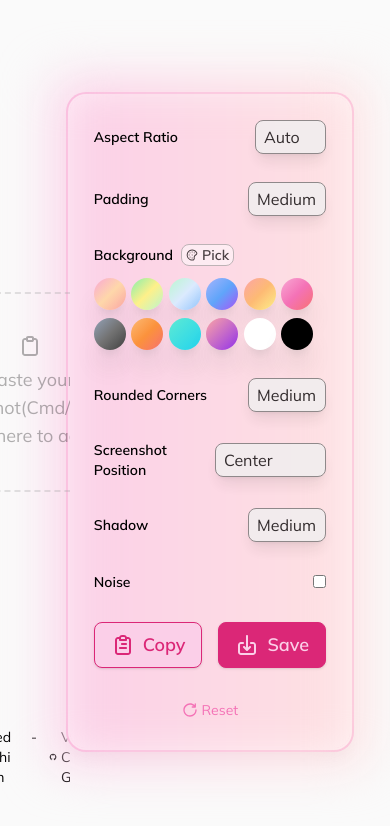
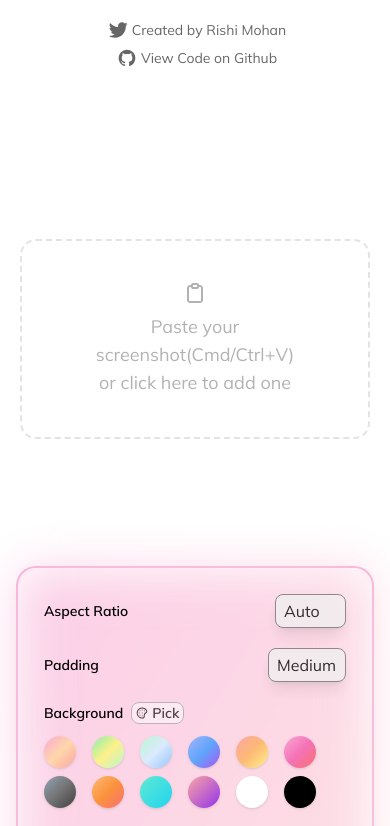
Before and after one commit to rishimohan/pika, a Next.js app: page / in a window 390 px wide. Shown: the top 826 px of the page. Built offline with nearby package versions, Linux system fonts and the light colour scheme.

Commit message:
Added responsiveness,new layout and meta updates

```diff
--- a/components/main.js
+++ b/components/main.js
@@ -221,7 +221,7 @@ export default function Main() {
         )}
         <div
           className={classnames(
-            "absolute w-auto max-w-[400px] z-10 top-[calc(100%)] left-[-30px] bg-white/80 backdrop-blur shadow-lg py-4 px-5 rounded-xl flex shadow-gray-500/50 dark:shadow-black/80 border border-gray-400 flex-col dark:border-gray-800 dark:bg-black/90 duration-200",
+            "absolute w-auto max-w-[400px] z-10 top-[calc(100%)] left-[-30px] bg-white/80 backdrop-blur shadow-lg py-4 px-5 rounded-xl flex shadow-gray-500/50 dark:shadow-black/80 border border-gray-400 flex-col dark:border-gray-800 dark:bg-black/80 duration-200",
             {
               "opacity-0 pointer-events-none scale-[0.9]": !bgPicker,
             },
@@ -364,15 +364,15 @@ export default function Main() {
 
   const renderOptions = () => {
     return (
-      <div className="sticky top-0 flex items-center h-screen">
+      <div className="sticky top-0 flex items-center lg:min-h-screen">
         <div
           className={classnames(
-            "flex p-6 lg:p-8 flex-col h-auto bg-white/90 dark:bg-[#000]/70 rounded-2xl ring-2 ring-pink-300 dark:ring-pink-900/40 ring-offset-[2px] ring-offset-white dark:ring-offset-black shadow-lg shadow-gray-200 dark:shadow-black max-h-screen w-full relative min-h-[650px]"
+            "p-6 lg:p-8 h-auto bg-white/90 dark:bg-[#000]/70 rounded-2xl ring-2 ring-pink-300 dark:ring-red-900/20 ring-offset-[2px] ring-offset-white dark:ring-offset-black shadow-lg shadow-gray-200 dark:shadow-black lg:max-h-screen w-full relative lg:min-h-[650px] mt-10 lg:mt-0"
           )}
         >
-          <div className="absolute inset-0 w-full h-full bg-gradient-to-r from-pink-200 dark:from-pink-900/80 to-red-100 dark:to-red-900/60 blur-xl scale-y-[1.05] scale-x-[1.1] max-h-[calc(100vh-60px)] transform-gpu" />
-          <div className="relative space-y-7">
-            <div className="flex items-center justify-between">
+          <div className="absolute inset-0 w-full lg:h-full bg-gradient-to-br from-pink-200 dark:from-red-800/40 to-red-100 dark:to-pink-800/60 blur-xl dark:blur-2xl lg:scale-y-[1.05] scale-100 lg:scale-x-[1.1] lg:max-h-[calc(100vh-60px)] transform-gpu" />
+          <div className="relative flex flex-row flex-wrap items-start justify-start space-y-5 lg:items-start lg:flex-col lg:space-y-7">
+            <div className="flex items-center justify-between w-full">
               <div className="text-sm font-semibold dark:text-white">
                 Aspect Ratio
               </div>
@@ -389,7 +389,7 @@ export default function Main() {
                 </select>
               </div>
             </div>
-            <div className="flex items-center justify-between">
+            <div className="flex items-center justify-between w-full">
               <div className="text-sm font-semibold dark:text-white">
                 Padding
               </div>
@@ -422,7 +422,7 @@ export default function Main() {
                 </div>
                 {pickBackground()}
               </div>
-              <div className="grid flex-wrap grid-cols-6 gap-x-4 gap-y-2 max-w-[90%] mt-1">
+              <div className="grid flex-wrap grid-cols-6 mt-1 gap-x-4 gap-y-2">
                 {[
                   "bg-gradient-to-br from-pink-300 via-orange-200 to-red-300",
                   "bg-gradient-to-br from-green-300 via-yellow-200 to-green-200",
@@ -439,7 +439,7 @@ export default function Main() {
                 ].map((theme) => (
                   <div
                     key={theme}
-                    className={`cursor-pointer shadow-xl shadow-gray-500/20 w-8 h-8 rounded-full ${theme}`}
+                    className={`cursor-pointer shadow dark:shadow-black/80 shadow-gray-500/20 w-8 h-8 rounded-full ${theme}`}
                     onClick={() => {
                       setOptions({
                         ...options,
@@ -451,7 +451,7 @@ export default function Main() {
                 ))}
               </div>
             </div>
-            <div className="flex items-center justify-between">
+            <div className="flex items-center justify-between w-full">
               <div className="text-sm font-semibold dark:text-white">
                 Rounded Corners
               </div>
@@ -470,7 +470,7 @@ export default function Main() {
                 </select>
               </div>
             </div>
-            <div className="flex items-center justify-between">
+            <div className="flex items-center justify-between w-full">
               <div className="text-sm font-semibold dark:text-white">
                 Screenshot Position
               </div>
@@ -490,7 +490,7 @@ export default function Main() {
                 </select>
               </div>
             </div>
-            <div className="flex items-center justify-between">
+            <div className="flex items-center justify-between w-full">
               <div className="text-sm font-semibold dark:text-white">
                 Shadow
               </div>
@@ -509,7 +509,7 @@ export default function Main() {
                 </select>
               </div>
             </div>
-            <div className="flex items-center justify-between">
+            <div className="flex items-center justify-between w-full">
               <div className="text-sm font-semibold dark:text-white">Noise</div>
               <div>
                 <input
@@ -522,9 +522,9 @@ export default function Main() {
                 />
               </div>
             </div>
-            <div className="flex items-center justify-between">
+            <div className="flex items-center justify-between w-full">
               <div
-                className="flex items-center justify-center px-4 py-2 hover:scale-[1.03] duration-200 text-lg font-semibold text-pink-600 bg-pink-200 rounded-lg shadow cursor-pointer border border-pink-600 w-full"
+                className="flex items-center justify-center px-4 py-2 hover:scale-[1.03] duration-200 text-base lg:text-lg font-semibold text-pink-600 bg-pink-200 rounded-lg shadow cursor-pointer border border-pink-600 w-full"
                 onClick={copyImage}
                 title="Use Ctrl/Cmd + C to copy the image"
               >
@@ -532,7 +532,7 @@ export default function Main() {
                 Copy
               </div>
               <div
-                className="flex items-center justify-center px-4 py-2 hover:scale-[1.03] duration-200 text-lg font-semibold bg-pink-600 dark:bg-pink-800 text-pink-200 rounded-lg shadow cursor-pointer border border-pink-600 w-full ml-4"
+                className="flex items-center justify-center px-4 py-2 hover:scale-[1.03] duration-200 text-base lg:text-lg font-semibold bg-pink-600 dark:bg-pink-800 text-pink-200 rounded-lg shadow cursor-pointer border border-pink-600 w-full ml-4"
                 title="Use Ctrl/Cmd + S to save the image"
                 onClick={saveImage}
               >
@@ -546,6 +546,21 @@ export default function Main() {
             >
               <span className="w-4 h-4 mr-1">{ResetIcon}</span>
               Reset
+            </div>
+            <div className="hidden mx-auto text-sm text-center opacity-50 dark:text-white lg:block">
+              <div className="mb-1">
+                Use{" "}
+                <span className="px-2 py-px font-mono rounded-lg dark:bg-black/40 bg-white/80">
+                  Cmd/Ctrl+C
+                </span>{" "}
+                to copy or
+              </div>
+              <div>
+                <span className="px-2 py-px font-mono rounded-lg bg-white/80 dark:bg-black/40">
+                  Cmd/Ctrl+S
+                </span>{" "}
+                to save output image
+              </div>
             </div>
           </div>
         </div>
@@ -573,16 +588,16 @@ export default function Main() {
   };
 
   const RenderMaker = () => (
-    <div className="flex pt-20 text-sm dark:text-gray-400">
+    <div className="lg:absolute lg:bottom-[20px] flex flex-col items-center justify-center pb-5 text-sm lg:pb-0 lg:pt-20 dark:text-gray-400 lg:flex-row opacity-60">
       <a
         href="https://twitter.com/thelifeofrishi"
         target="_blank"
-        className="flex items-center hover:underline"
+        className="flex items-center mb-2 hover:underline lg:mb-0"
       >
         <span className="w-5 h-5 mx-1">{TwitterIcon}</span>
         Created by Rishi Mohan
       </a>
-      <span className="px-2">-</span>
+      <span className="hidden px-2 lg:block">-</span>
       <a
         href="https://github.com/rishimohan/pika"
         target="_blank"
@@ -596,16 +611,16 @@ export default function Main() {
 
   return (
     <div
-      className="flex flex-col items-start justify-start h-screen px-10 min-h-[800px]"
+      className="flex flex-col items-start justify-start h-screen px-5 lg:px-10 min-h-[800px]"
       onPaste={onPaste}
     >
-      <div className="relative flex flex-row-reverse w-full">
-        <div className="w-[300px] xl:w-[350px]">{renderOptions()}</div>
-        <div className="w-[calc(100%-300px)] xl:w-[calc(100%-350px)] p-10 flex flex-col items-center justify-center overflow-y-auto">
+      <div className="relative flex flex-col-reverse w-full lg:flex-row-reverse max-w-[1600px] mx-auto">
+        <div className="w-full lg:w-[350px]">{renderOptions()}</div>
+        <div className="w-full lg:w-[calc(100%-350px)] py-5 lg:p-10 lg:pl-0 flex flex-col-reverse lg:flex-col items-center justify-center overflow-y-auto">
           {blob?.src ? (
             <>
               <div
-                className={`${options?.rounded} overflow-hidden shadow-xl duration-200 ease-in-out`}
+                className={`${options?.rounded} overflow-hidden shadow-xl duration-200 ease-in-out relative my-5`}
               >
                 <div
                   ref={(el) => (wrapperRef.current = el)}
@@ -660,7 +675,7 @@ export default function Main() {
               </div>
             </>
           ) : (
-            <div className="flex items-center justify-center min-h-[70vh]">
+            <div className="flex items-center justify-center min-h-[50vh] lg:min-h-[80vh]">
               <label
                 className="flex flex-col items-center justify-center text-lg opacity-30 select-none max-w-[550px] rounded-2xl p-10 mt-20 text-center dark:text-white cursor-pointer border-2 border-dashed border-gray-400 hover:opacity-50 duration-300"
                 htmlFor="imagesUpload"
--- a/pages/_app.js
+++ b/pages/_app.js
@@ -14,7 +14,7 @@ function MyApp({ Component, pageProps }) {
         />
         <meta
           name="description"
-          content="A free app to quickly beautify your screenshots. You can add background gradients, tweak shadows, add rounded corners and more. You can save the image or copy it to clipboard."
+          content="A free, open-source app to quickly generate beauiful screenshots. Apply backgrounds, tweak shadows, add rounded corners and more. You can save the image or copy it to clipboard."
         />
         <link rel="canonical" href="https://pika.rishimohan.me" />
         <meta property="og:type" content="website" />
@@ -25,7 +25,7 @@ function MyApp({ Component, pageProps }) {
         />
         <meta
           property="og:description"
-          content="A free app to quickly beautify your screenshots. You can add background gradients, tweak shadows, add rounded corners and more. You can save the image or copy it to clipboard."
+          content="A free, open-source app to quickly generate beauiful screenshots. Apply backgrounds, tweak shadows, add rounded corners and more. You can save the image or copy it to clipboard."
         />
         <meta
           property="og:image"
@@ -39,7 +39,7 @@ function MyApp({ Component, pageProps }) {
         />
         <meta
           property="twitter:description"
-          content="A free app to quickly beautify your screenshots. You can add background gradients, tweak shadows, add rounded corners and more. You can save the image or copy it to clipboard."
+          content="A free, open-source app to quickly generate beauiful screenshots. Apply backgrounds, tweak shadows, add rounded corners and more. You can save the image or copy it to clipboard."
         />
         <meta
           property="twitter:image"
--- a/styles/app.scss
+++ b/styles/app.scss
@@ -4,5 +4,5 @@
 
 body {
   font-family: "Mulish", -apple-system, BlinkMacSystemFont, 'Segoe UI', Roboto, Oxygen, Ubuntu, Cantarell, 'Open Sans', 'Helvetica Neue', sans-serif;
-  @apply dark:bg-[#011] bg-gray-50;
+  @apply dark:bg-[#011] bg-white;
 }
```
